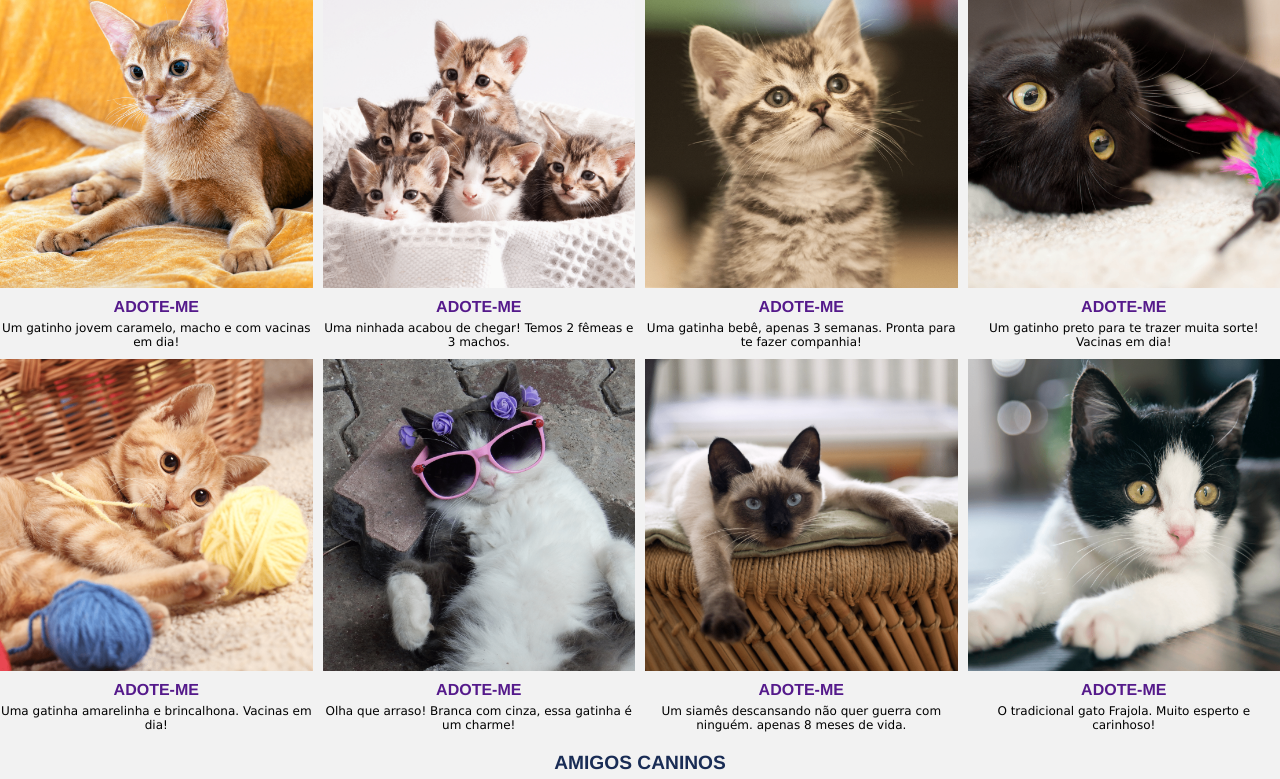
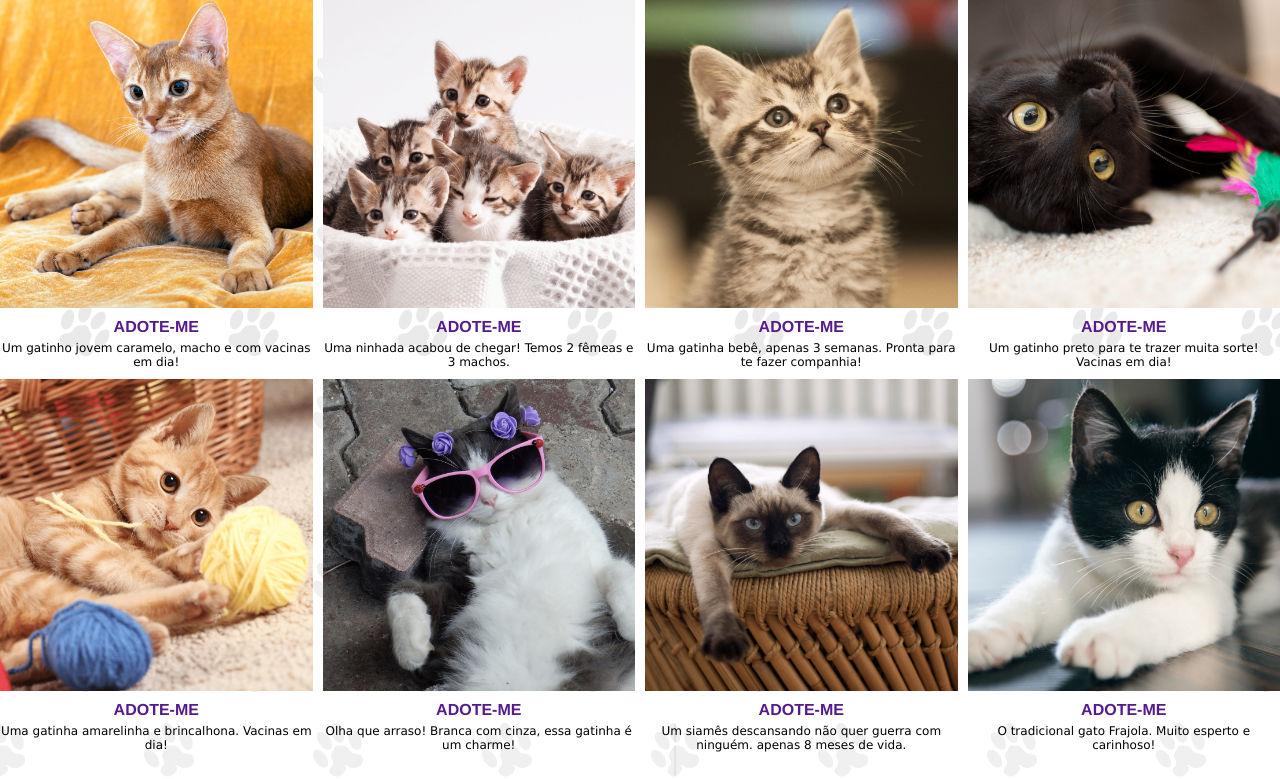
Before and after one commit to nathuchoa/souseupet, a plain HTML site: page index.html in a window 1280 px wide. Shown: the part 243-1022 px from the top of the page. Drawn offline with Linux system fonts and the light colour scheme.

Commit message:
inseri background

```diff
--- a/index.css
+++ b/index.css
@@ -27,7 +27,7 @@ body {
   max-width: 100vw;
   margin: auto;
   font-family: "Segoe UI", Tahoma, Geneva, Verdana, sans-serif;
-  background-color: var(--cor-7);
+  background-image: url(./img/bg.png);
 }
 
 header {
@@ -96,9 +96,11 @@ p {
 }
 
 h4 {
+  font-family: fantasy;
   font-size: 1.2rem;
-  margin: 20px;
-  color: var(--cor-4);
+  margin-top: 30px;
+  margin-bottom: 30px;
+  color: var(--cor-6);
 }
 
 .galeria {
```
Also changed, not shown: img/bg.png (added).
